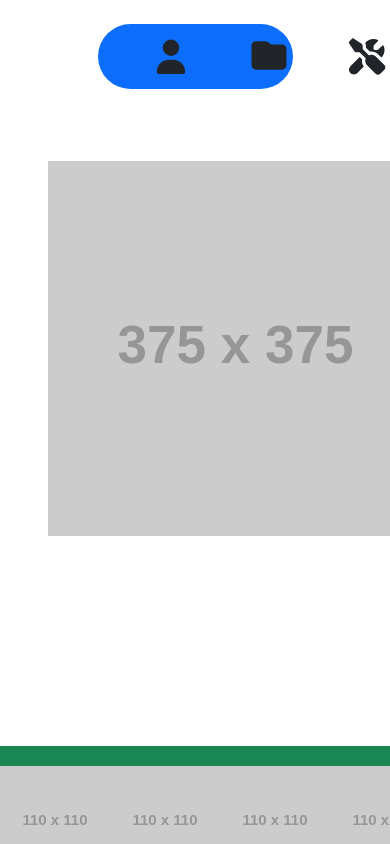
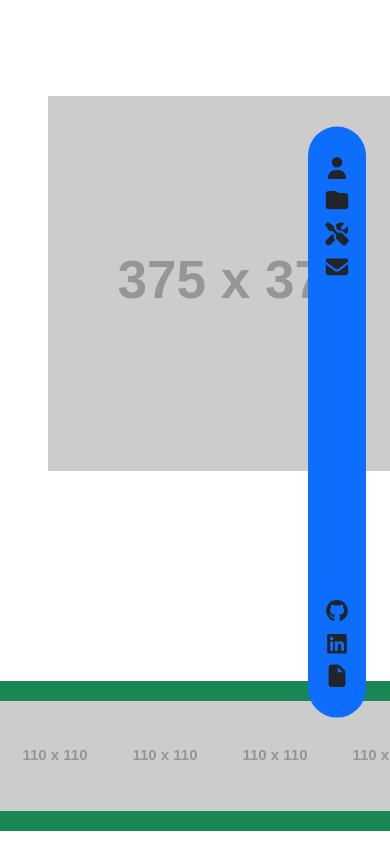
Before and after one commit to Thewreex/Portafolio, a Vue app: page / in a window 390 px wide. Shown: the top 844 px of the page. Built offline with nearby package versions, Linux system fonts and the light colour scheme.

Commit message:
Avances en la responsividad del header

```diff
--- a/package.json
+++ b/package.json
@@ -4,7 +4,7 @@
   "private": true,
   "type": "module",
   "scripts": {
-    "dev": "vite",
+    "dev": "vite --host",
     "build": "vite build",
     "preview": "vite preview"
   },
--- a/src/components/appHeader.vue
+++ b/src/components/appHeader.vue
@@ -1,16 +1,16 @@
 <template>
-    <div class="sticky-top header-nav px-5 gap-5 d-flex align-items-center justify-content-between mx-auto bg-primary">
-        <div class="d-flex gap-5">
+    <div class="header-nav d-flex flex-column  justify-content-lg-between flex-lg-row bg-primary">
+        <div class="d-flex flex-column flex-lg-row header-secciones ">
             <font-awesome-icon icon="user" class="icono-header" />
             <font-awesome-icon icon="folder" class="icono-header" />
             <font-awesome-icon icon="screwdriver-wrench" class="icono-header" />
             <font-awesome-icon icon="envelope" class="icono-header" />
         </div>
 
-        <div class="d-flex gap-5">
-            <font-awesome-icon :icon="['fab', 'github']" class="icono-header" />
-            <font-awesome-icon :icon="['fab', 'linkedin']" class="icono-header" />
-            <font-awesome-icon icon="file" class="icono-header" />
+        <div class="d-flex flex-column flex-lg-row header-secciones">
+            <font-awesome-icon :icon="['fab', 'github']" class="icono-header " />
+            <font-awesome-icon :icon="['fab', 'linkedin']" class="icono-header " />
+            <font-awesome-icon icon="file" class="icono-header " />
         </div>
     </div>
 </template>
@@ -19,15 +19,36 @@
 </script>
 
 <style scoped>
-.icono-header {
-    height: 35px;
-    width: 50px;
+.header-nav {
+    padding: 30px 15px;
+    align-items: center;
+    justify-content: space-between;
+    height: 70vh;
+    position: fixed;
+    right: 1.5rem;
+    top: 50%;
+    transform: translateY(-50%);
+    width: auto;
+    border-radius: 50px;
 }
 
-.header-nav {
-    width: 50vw;
-    height: 65px;
-    border-radius: 100px;
-    top: 1.5rem
+.header-secciones {
+    gap: clamp(0.5rem, 2.7vw, 3.5rem);
+}
+
+.icono-header {
+    font-size: clamp(1.4rem, 2.1vw, 3rem);
+}
+
+@media (min-width: 992px) {
+    .header-nav {
+        top: 1.5rem;
+        left: 50%;
+        right: auto;
+        transform: translateX(-50%);
+        width: 50%;
+        height: auto;
+        padding: 15px clamp(20px, 5vw, 100px);
+    }
 }
 </style>
```
